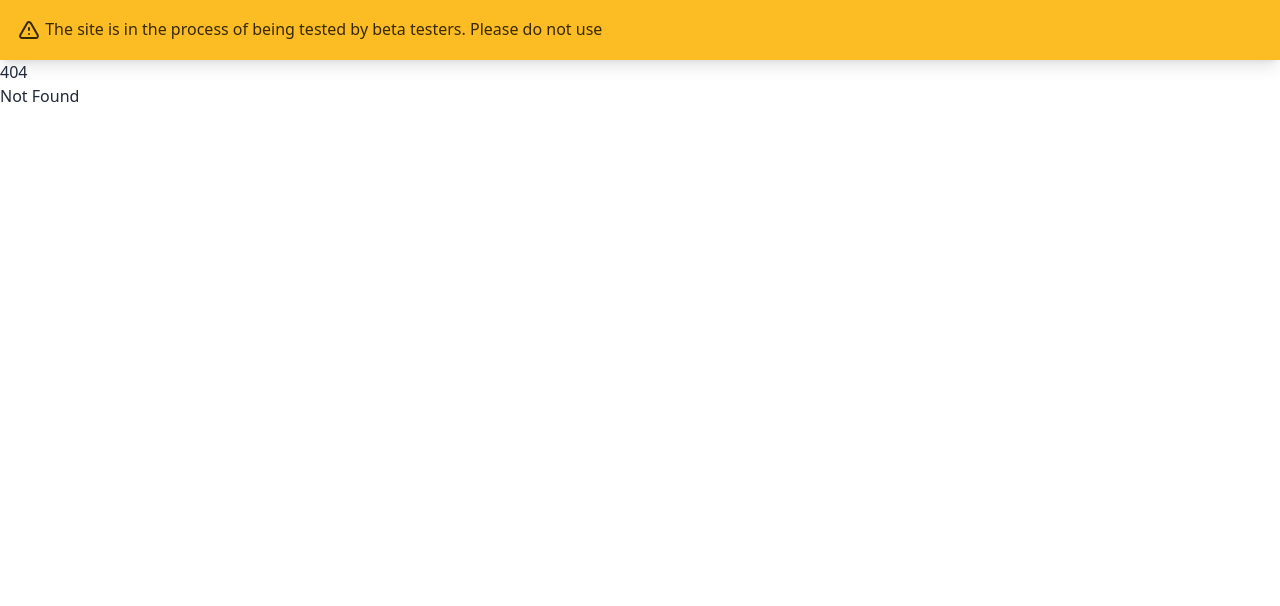
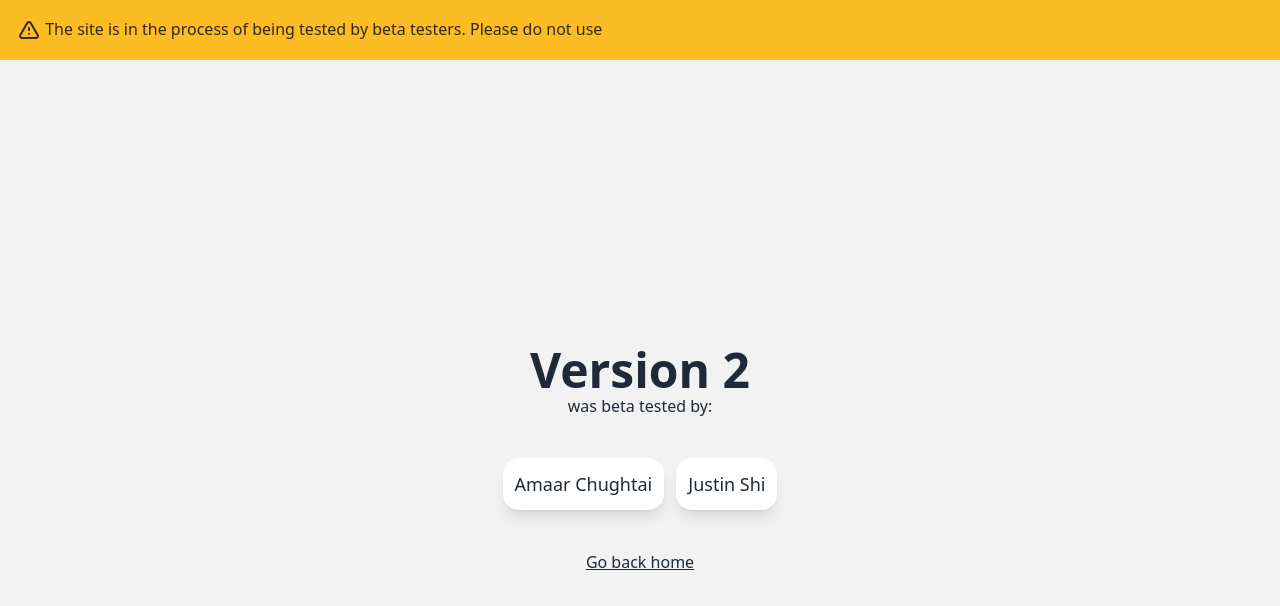
Before and after one commit to ThatXliner/wuzursched, a SvelteKit app: page /credits in a window 1280 px wide. Before the commit this address had no page. Shown: the top 606 px of the page. Built offline with nearby package versions, Linux system fonts and the light colour scheme.

Commit message:
:sparkles: Add beta tester credits
Closes #19

```diff
--- a/src/routes/+page.svelte
+++ b/src/routes/+page.svelte
@@ -9,7 +9,7 @@
 
 <section class="h-screen">
 	<div class="hero h-full bg-gray-200 dark:bg-zinc-900">
-		<div class="hero-content text-center">
+		<div class="hero-content text-center flex-col">
 			<div class="max-w-md">
 				<h1
 					class="text-5xl font-bold text-transparent bg-clip-text bg-gradient-to-r from-amber-500 to-fuchsia-500"
@@ -39,6 +39,7 @@
 					<a href="/create" class="btn btn-primary">Create a room</a>
 				</div>
 			</div>
+			<a href="/credits" class="link">Credits to our beta testers</a>
 		</div>
 	</div>
 </section>
--- /dev/null
+++ b/src/routes/credits/+page.svelte
@@ -0,0 +1,19 @@
+<script lang="ts">
+	const names = ['Amaar Chughtai', 'Justin Shi'];
+</script>
+
+<section class="h-screen">
+	<div class="hero min-h-screen bg-base-200 h-full">
+		<div class="hero-content text-center flex-col">
+			<div>
+				<h1 class="text-5xl font-bold">Version 2</h1>
+				<p>was beta tested by:</p>
+			</div>
+			<div class="flex flex-wrap space-x-3 text-lg py-6">
+				{#each names as name}<span class="shadow-lg rounded-box p-3 bg-base-100">{name}</span
+					>{/each}
+			</div>
+			<a href="/" class="link">Go back home</a>
+		</div>
+	</div>
+</section>
```
